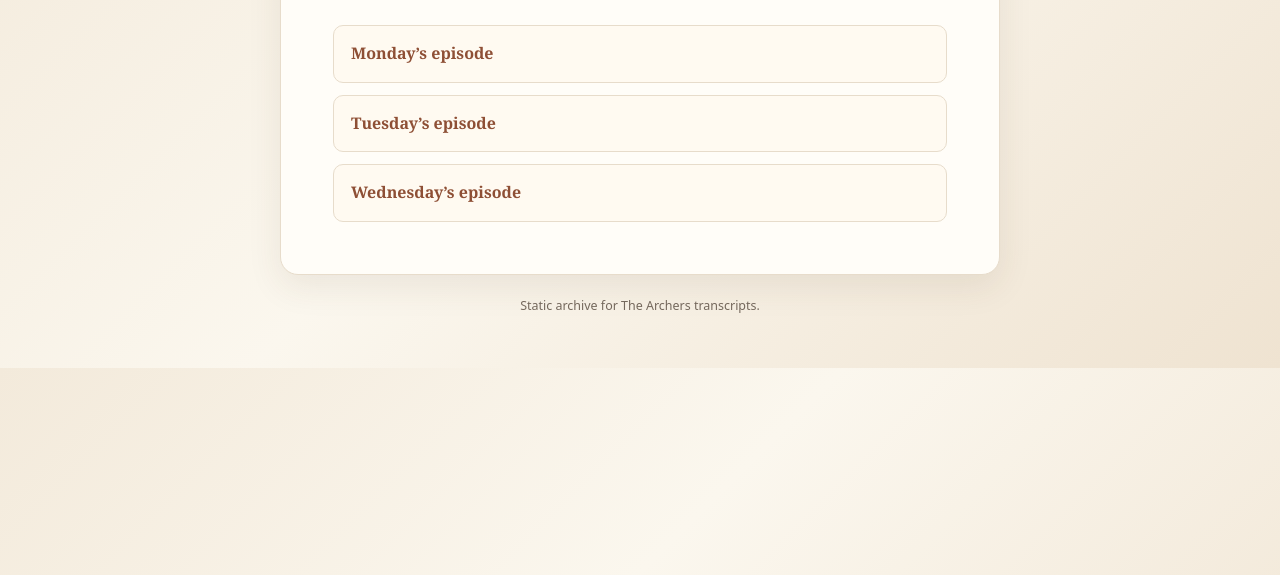
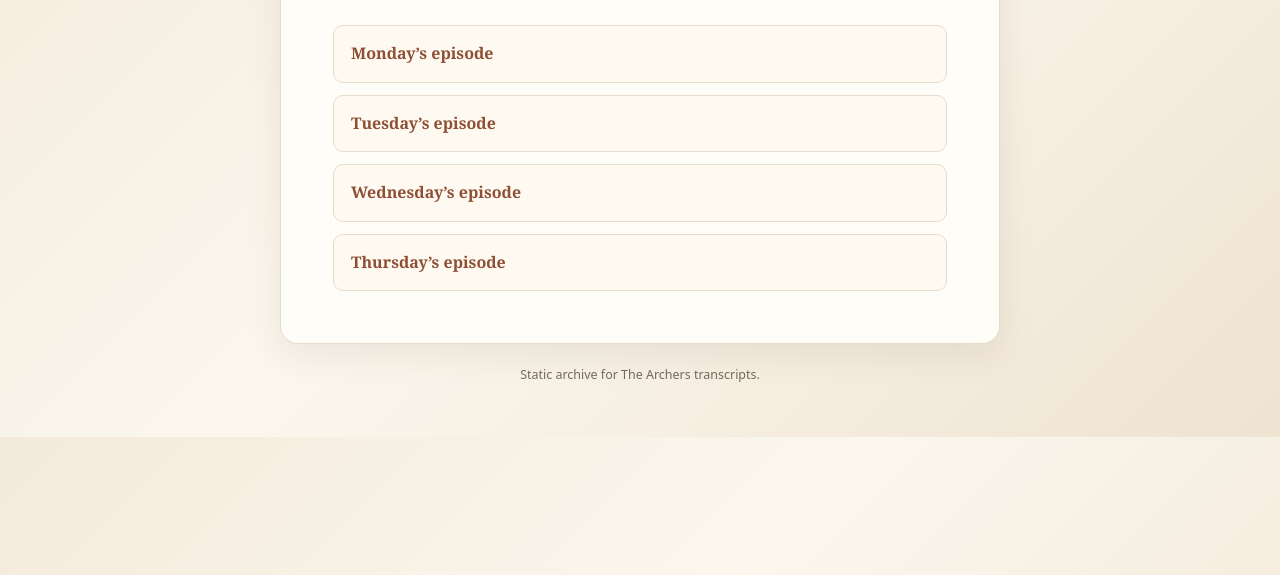
Before and after one commit to cghuisunshine/archers, a plain HTML site: page index.html in a window 1280 px wide. Shown: the part 225-800 px from the top of the page. Drawn offline with Linux system fonts and the light colour scheme.

Commit message:
Add Thursday transcript to archive index

```diff
--- a/index.html
+++ b/index.html
@@ -17,5 +17,6 @@
 <li><a href="monday-episode.html">Monday’s episode</a></li>
 <li><a href="tuesday-episode.html">Tuesday’s episode</a></li>
 <li><a href="wednesday-episode.html">Wednesday’s episode</a></li>
+<li><a href="thursday-episode.html">Thursday’s episode</a></li>
 </ul>
 </section><footer>Static archive for The Archers transcripts.</footer></main></body></html>
```
